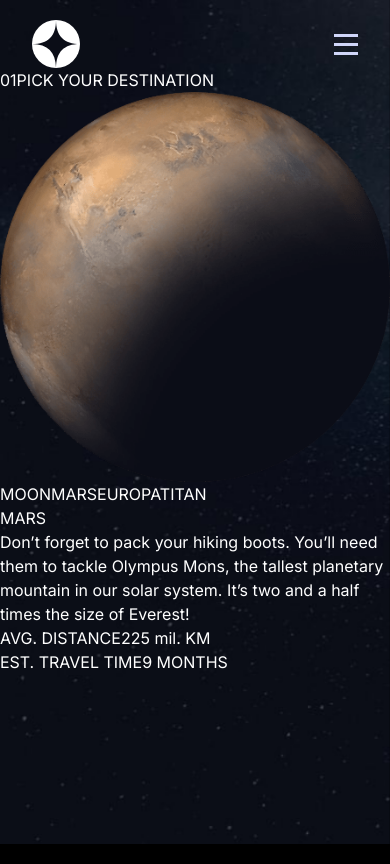
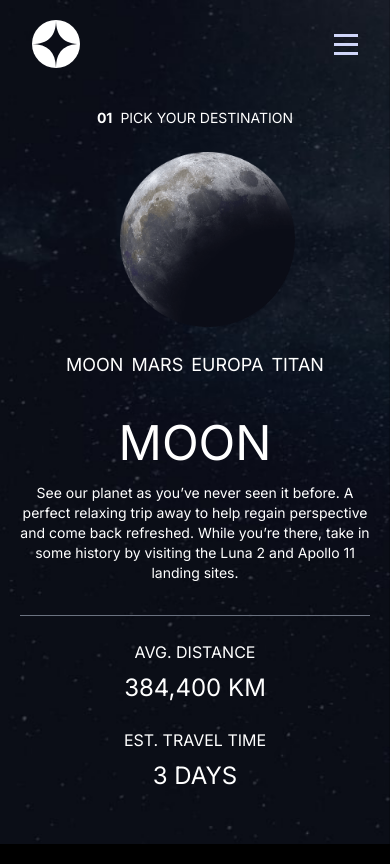
Before and after one commit to pankajrampawar/Learning-next, a Next.js app: page /destination in a window 390 px wide. Built offline with nearby package versions, Linux system fonts and the light colour scheme.

Commit message:
updated destination page with responsive styling

```diff
--- a/src/app/destination/page.js
+++ b/src/app/destination/page.js
@@ -5,7 +5,7 @@ import React from "react"
 
 export default function Destination () {
 
-    const [selection, setSelection] = React.useState(2)
+    const [selection, setSelection] = React.useState(1)
 
     const planets = {
         1: {
@@ -54,37 +54,41 @@ export default function Destination () {
             <Navbar/>
         </nav>
 
-        <section>
-            <div>
-                <span>01</span>
-                <span>PICK YOUR DESTINATION</span>
+        <section className="flex flex-col xl:flex-row items-center text-center gap-6 md:gap-12 mt-10 px-5 xl:justify-center xl:mx-36 xl:text-start">
+
+            <div className="flex flex-col items-center xl:items-start gap-6 xl:gap-20 md:gap-12 text-center w-full">
+                <div className="flex gap-2 text-sm md:self-start md:text-base xl:text-xl justify-center">
+                    <span className="font-bold">01</span>
+                    <span>PICK YOUR DESTINATION</span>
+                </div>
+
+                <div className="max-w-[175px] aspect-square md:max-w-[300px] xl:max-w-[445px] ml-6">
+                    <img src={`/assets/destination/image-${selectedPlanet.title.toLowerCase()}.png`} />
+                </div>
             </div>
 
-            <div>
-                <img src={`/assets/destination/image-${selectedPlanet.title.toLowerCase()}.png`} />
-            </div>
 
-            <div>
-                <div>
+            <div className="flex flex-col gap-6 md:gap-8 md:max-w-[575px] xl:max-w-[445px]">
+                <div className="flex justify-center xl:justify-start gap-2 md:gap-6 text-lg mb-4">
                     <sapn>MOON</sapn>
                     <span>MARS</span>
                     <span>EUROPA</span>
                     <span>TITAN</span>
                 </div>
 
-                <h1>{selectedPlanet.title}</h1>
+                <h1 className="text-5xl md:text-7xl xl:text-8xl">{selectedPlanet.title}</h1>
 
-                <p>{selectedPlanet.details}</p>
+                <p className="text-sm md:text-base border-b-gray-500 border-b -mt-2 pb-8 md:pb-10 md:tracking-wider">{selectedPlanet.details}</p>
 
-                <div>
-                    <p>
+                <div className="flex flex-col md:flex-row md:justify-center xl:justify-start gap-6 md:gap-16">
+                    <p className="flex flex-col gap-2">
                         <span>AVG. DISTANCE</span>
-                        <span>{selectedPlanet.distance}</span>
+                        <span className="text-2xl md:text-3xl">{selectedPlanet.distance}</span>
                     </p>
 
-                    <p>
+                    <p className="flex flex-col gap-2">
                         <span>EST. TRAVEL TIME</span>
-                        <span>{selectedPlanet.time}</span>
+                        <span className="text-2xl md:text-3xl">{selectedPlanet.time}</span>
                     </p>
                 </div>
             </div>
```
